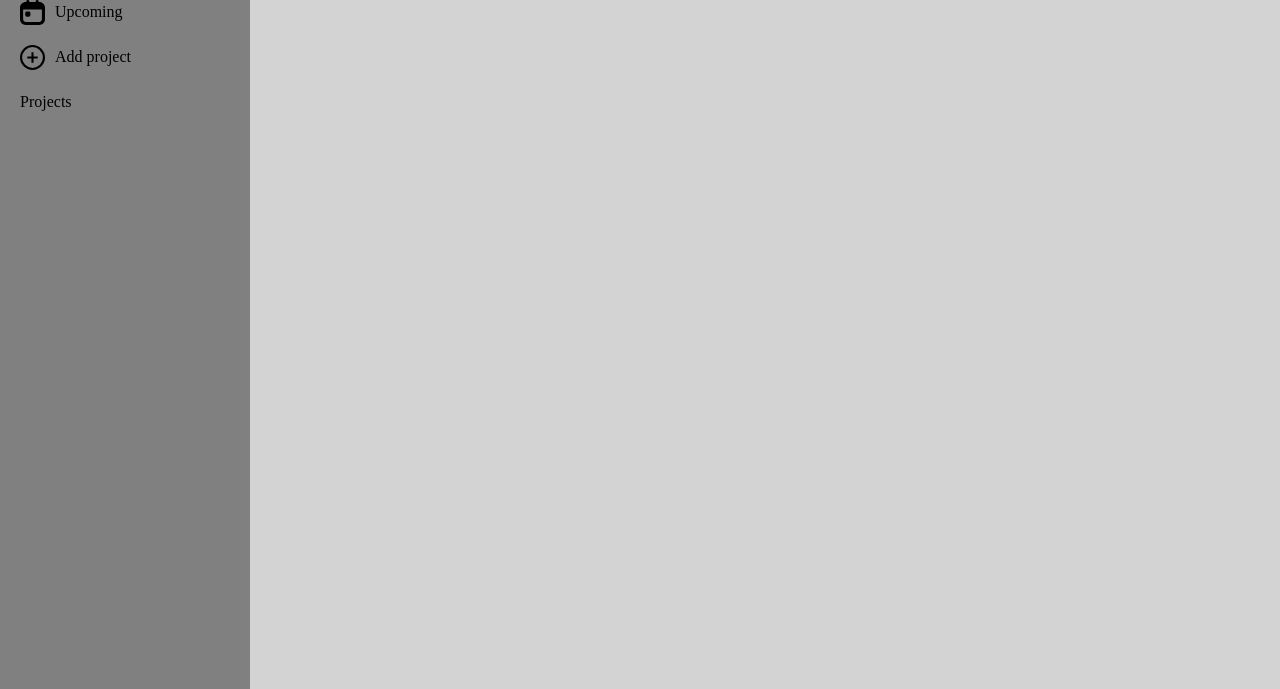
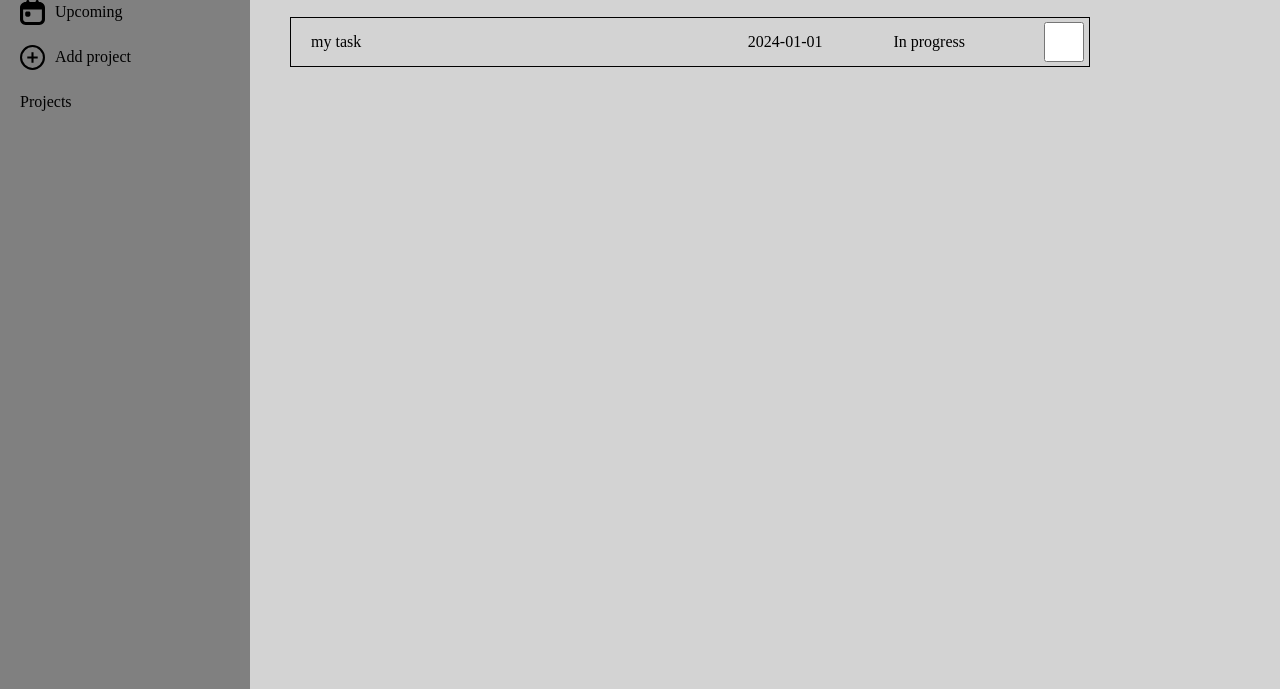
Before and after one commit to wishyrater/odin-todo-list, a website built with webpack: page src/template.html in a window 1280 px wide. Shown: the part 111-800 px from the top of the page. Built offline with nearby package versions, Linux system fonts and the light colour scheme.

Commit message:
Add styling to task items

```diff
--- a/src/style.css
+++ b/src/style.css
@@ -123,5 +123,22 @@ h1, h2, h3, h4, h5, h6 {
 
 .task-item {
     border: 1px solid black;
-    max-width: 800px;
+    width: 800px;
+    height: 50px;
+    padding-left: 20px;
+
+    display: grid;
+    grid-auto-flow: column;
+    grid-template-columns: 3fr 1fr 1fr 50px;
+    align-items: center;
 }
+
+.task-done {
+    display: grid;
+}
+
+.task-done input[type="checkbox"] {
+    box-sizing: border-box;
+    width: auto;
+    height: 40px;
+}
--- a/src/template.html
+++ b/src/template.html
@@ -50,6 +50,20 @@
                 </div>
             </div>
             <div class="tasks-container">
+                <div class="task-item">
+                    <div class="task-name">
+                        my task
+                    </div>
+                    <div class="task-due-date">
+                        2024-01-01
+                    </div>
+                    <div class="task-status">
+                        In progress
+                    </div>
+                    <div class="task-done">
+                        <input type="checkbox" id="task-done-box">
+                    </div>
+                </div>
             </div>
         </div>
     </div>
```
